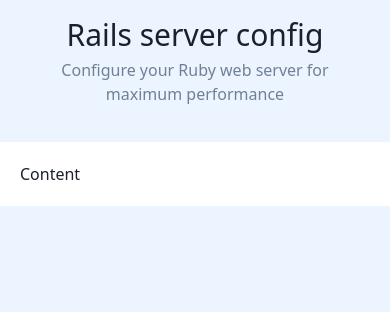
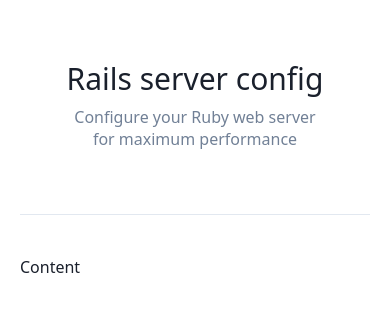
Before and after one commit to richardvenneman/rails-server-config, a Svelte app: page / in a window 390 px wide. Shown: the top 312 px of the page. Built offline with nearby package versions, Linux system fonts and the light colour scheme.

Commit message:
Update layout

```diff
--- a/public/index.html
+++ b/public/index.html
@@ -1,5 +1,5 @@
 <!doctype html>
-<html class="bg-indigo-100 antialiased">
+<html class="bg-white antialiased">
 <head>
 	<meta charset="utf8">
 	<meta name="viewport" content="width=device-width">
--- a/src/App.svelte
+++ b/src/App.svelte
@@ -1,9 +1,12 @@
-<div class="flex flex-wrap md:h-screen">
-	<div class="p-5 bg-white w-full order-2 flex-none md:flex-1 md:p-5">
-		Content
+<div class="px-5 flex flex-wrap md:px-0 md:h-screen">
+	<div class="w-full py-10 order-2 flex-none md:flex-1 md:p-10">
+		<p>Content</p>
 	</div>
-	<aside class="px-10 py-5 mb-4 w-full text-center order-1 md:mb-0 md:max-w-sm md:text-left">
-		<h1 class="text-3xl leading-none text-gray-900">Rails server config</h1>
-		<h2 class="text-1xl text-gray-600 mt-2">Configure your Ruby web server for maximum performance</h2>
+	<aside class="py-16 w-full border-b border-gray-300 text-center order-1 md:max-w-sm md:p-10 md:text-left">
+		<h1 class="text-3xl leading-none text-gray-900 font-light">Rails server config</h1>
+		<h2 class="mx-5 text-gray-600 leading-snug mt-3 md:mx-0">
+			Configure your Ruby web server
+			<span class="block">for maximum performance</span>
+		</h2>
 	</aside>
 </div>
```
